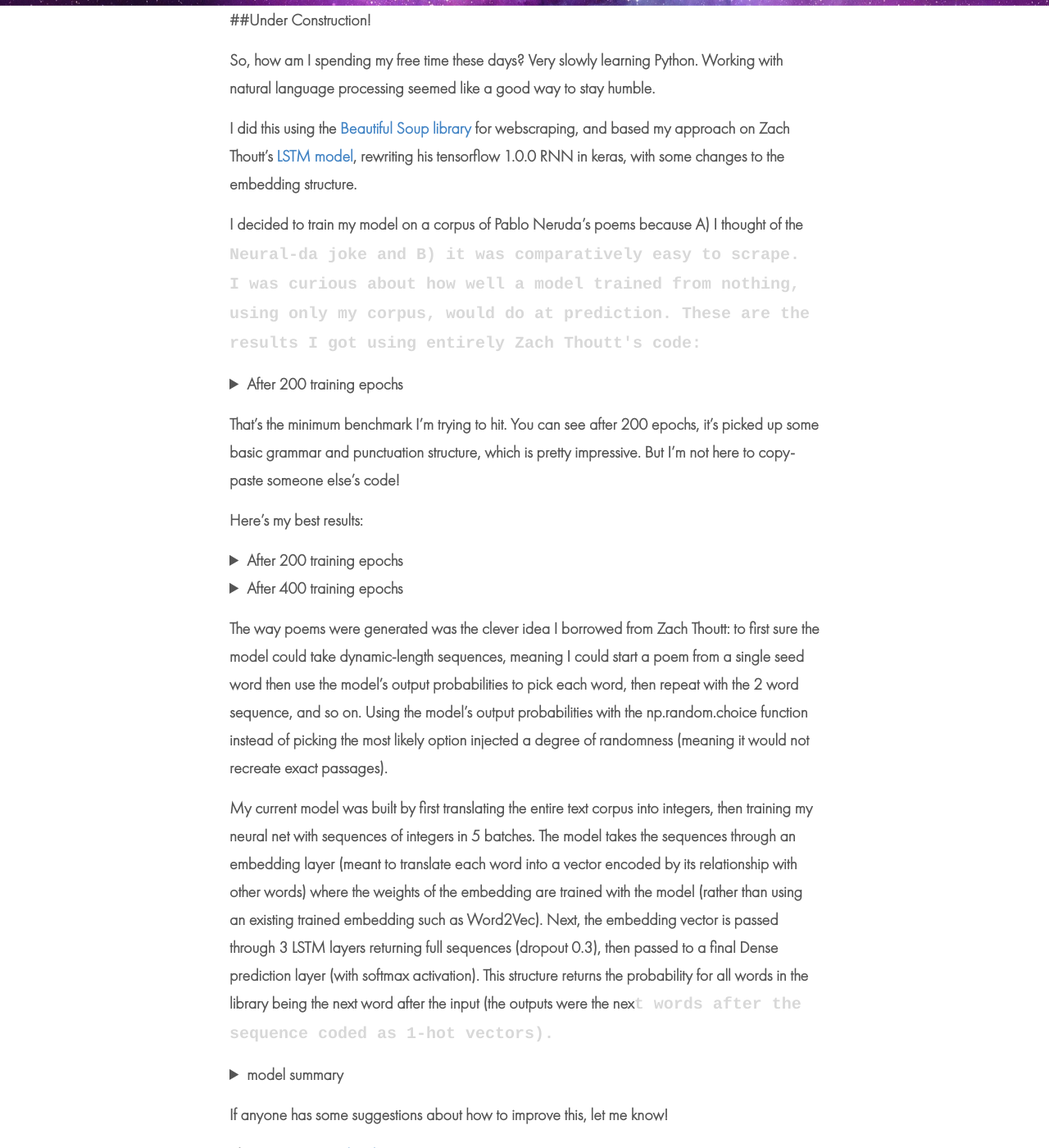
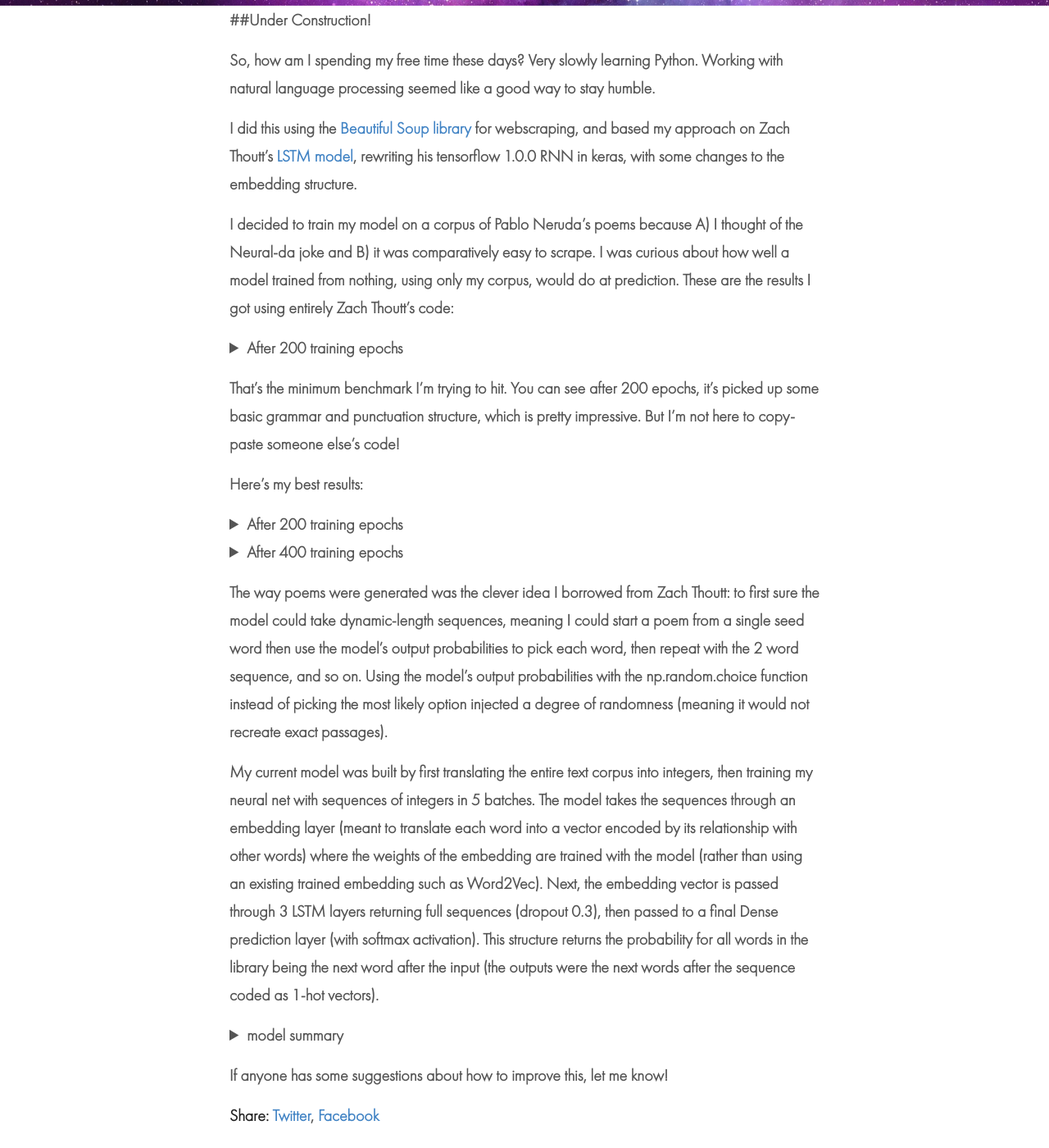
Before and after one commit to hana-dampf/hana-dampf.github.io, a Jekyll site: the page built from _posts/2019-07-03-NLPinPython.md, in a window 1280 px wide and 1400 px high, scrolled down 322 px. Shown: the whole window at 82% size. Built offline with Jekyll 4.4.1, drawn with Linux system fonts in a browser that asks for light colours; comment, search, counter and statistics services are not loaded.

Commit message:
Update 2019-07-03-NLPinPython.md

```diff
--- a/_posts/2019-07-03-NLPinPython.md
+++ b/_posts/2019-07-03-NLPinPython.md
@@ -10,7 +10,7 @@ So, how am I spending my free time these days? Very slowly learning Python. Work
 
 I did this using the [Beautiful Soup library](https://www.crummy.com/software/BeautifulSoup/bs4/doc/) for webscraping, and based my approach on Zach Thoutt's [LSTM model](https://github.com/zackthoutt/got-book-6), rewriting his tensorflow 1.0.0 RNN in keras, with some changes to the embedding structure.
 
-I decided to train my model on a corpus of Pablo Neruda's poems because A) I thought of the<code> Neural-da joke and B) it was comparatively easy to scrape. I was curious about how well a model trained from nothing, using only my corpus, would do at prediction. These are the results I got using entirely Zach Thoutt's code:
+I decided to train my model on a corpus of Pablo Neruda's poems because A) I thought of the Neural-da joke and B) it was comparatively easy to scrape. I was curious about how well a model trained from nothing, using only my corpus, would do at prediction. These are the results I got using entirely Zach Thoutt's code:
 
 <details>
 <summary>After 200 training epochs</summary>
@@ -38,14 +38,14 @@ Blah Blah
 
 The way poems were generated was the clever idea I borrowed from Zach Thoutt: to first sure the model could take dynamic-length sequences, meaning I could start a poem from a single seed word then use the model's output probabilities to pick each word, then repeat with the 2 word sequence, and so on. Using the model's output probabilities with the np.random.choice function instead of picking the most likely option injected a degree of randomness (meaning it would not recreate exact passages).
 
-My current model was built by first translating the entire text corpus into integers, then training my neural net with sequences of integers in 5 batches. The model takes the sequences through an embedding layer (meant to translate each word into a vector encoded by its relationship with other words) where the weights of the embedding are trained with the model (rather than using an existing trained embedding such as Word2Vec). Next, the embedding vector is passed through 3 LSTM layers returning full sequences (dropout 0.3), then passed to a final Dense prediction layer (with softmax activation). This structure returns the probability for all words in the library being the next word after the input (the outputs were the nex<code>t words after the sequence coded as 1-hot vectors).
+My current model was built by first translating the entire text corpus into integers, then training my neural net with sequences of integers in 5 batches. The model takes the sequences through an embedding layer (meant to translate each word into a vector encoded by its relationship with other words) where the weights of the embedding are trained with the model (rather than using an existing trained embedding such as Word2Vec). Next, the embedding vector is passed through 3 LSTM layers returning full sequences (dropout 0.3), then passed to a final Dense prediction layer (with softmax activation). This structure returns the probability for all words in the library being the next word after the input (the outputs were the next words after the sequence coded as 1-hot vectors).
 <details>
 <summary>model summary</summary>
 <br>
 <pre>
 Model: "sequential"
 _________________________________________________________________
-Layer (type)                 Output Shape              Param #   https://keras.io/losses/
+Layer (type)                 Output Shape              Param #
 =================================================================
 embedding (Embedding)        (None, None, 512)         2783744
 _________________________________________________________________
```
